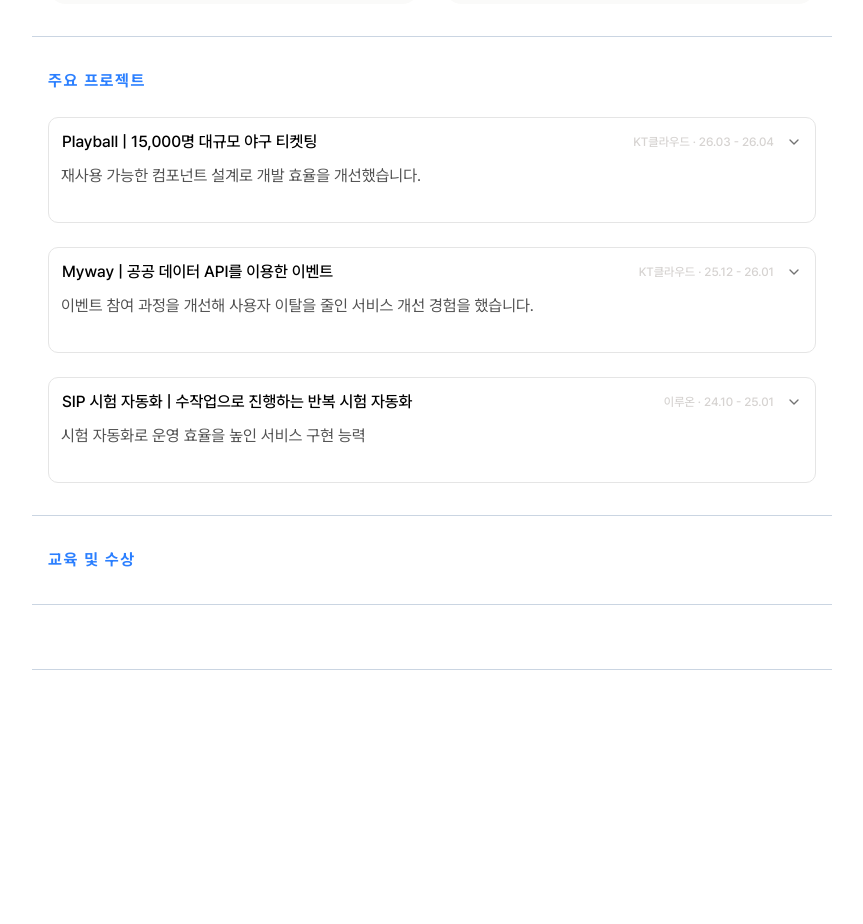
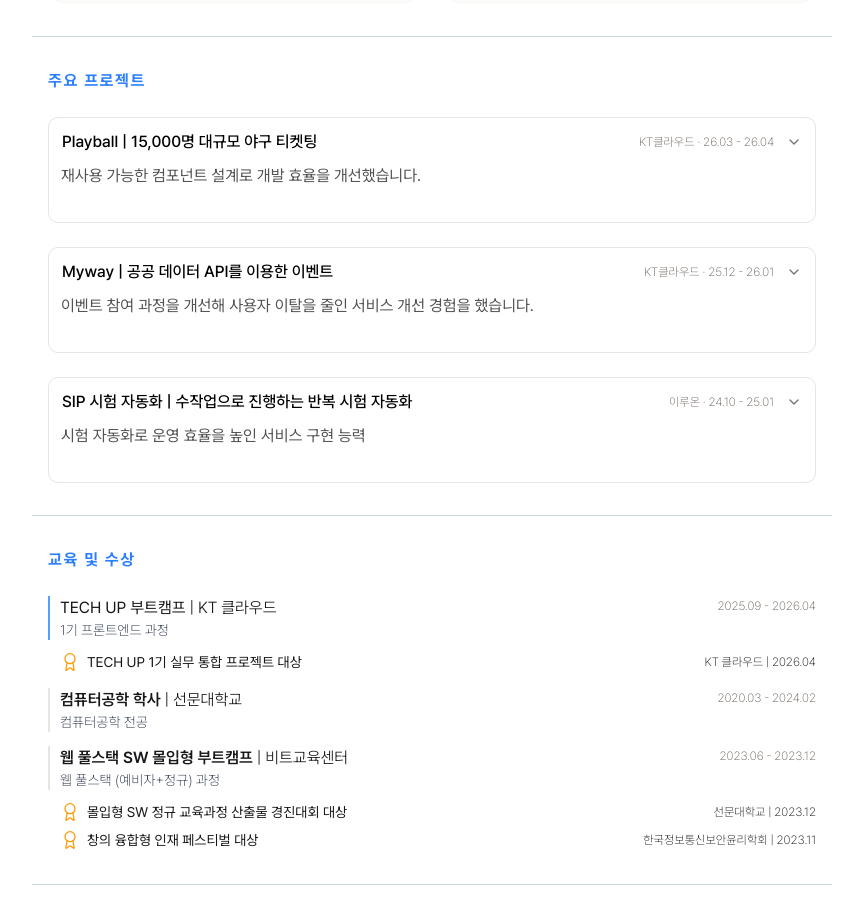
Before and after one commit to 806hyogi/hyogi-portfolio, a Next.js app: page / in a window 1280 px wide. Shown: the part 1640-2564 px from the top of the page, without its empty margins (208-1071 px from the left). Before the commit the page ends 2310 px from the top, so only its background shows below. Built offline with nearby package versions, Linux system fonts and the light colour scheme.

Commit message:
feat: 교육 및 수상 추가

```diff
--- a/components/sections/EducationSection.tsx
+++ b/components/sections/EducationSection.tsx
@@ -1,3 +1,49 @@
+import { Award } from "lucide-react";
+
+const educationItems = [
+    {
+        title: "TECH UP 부트캠프",
+        organization: "KT 클라우드",
+        description: "1기 프론트엔드 과정",
+        period: "2025.09 - 2026.04",
+        active: true,
+        awards: [
+            {
+                title: "TECH UP 1기 실무 통합 프로젝트 대상",
+                organization: "KT 클라우드",
+                date: "2026.04",
+            },
+        ],
+    },
+    {
+        title: "컴퓨터공학 학사",
+        organization: "선문대학교",
+        description: "컴퓨터공학 전공",
+        period: "2020.03 - 2024.02",
+        active: false,
+        awards: [],
+    },
+    {
+        title: "웹 풀스택 SW 몰입형 부트캠프",
+        organization: "비트교육센터",
+        description: "웹 풀스택 (예비자+정규) 과정",
+        period: "2023.06 - 2023.12",
+        active: false,
+        awards: [
+            {
+                title: "몰입형 SW 정규 교육과정 산출물 경진대회 대상",
+                organization: "선문대학교",
+                date: "2023.12",
+            },
+            {
+                title: "창의 융합형 인재 페스티벌 대상",
+                organization: "한국정보통신보안윤리학회",
+                date: "2023.11",
+            },
+        ],
+    },
+];
+
 export default function EducationSection() {
     return (
         <section
@@ -7,6 +53,63 @@ export default function EducationSection() {
             <h2 className="text-base font-bold leading-6 tracking-widest text-blue-500 dark:text-blue-400">
                 교육 및 수상
             </h2>
+
+            <div className="mt-6 flex flex-col gap-3.5">
+                {educationItems.map((item) => (
+                    <article key={item.title} className="flex flex-col gap-2.5">
+                        <div
+                            className={`flex flex-col gap-1 border-l-2 pl-2.5 sm:flex-row sm:justify-between sm:gap-4 ${item.active
+                                ? "border-blue-400"
+                                : "border-neutral-200 dark:border-slate-700"
+                                }`}
+                        >
+                            <div className="min-w-0">
+                                <h3 className="text-base leading-6 text-zinc-900 dark:text-zinc-100">
+                                    <span className={item.active ? "font-normal" : "font-semibold"}>
+                                        {item.title}
+                                    </span>
+                                    <span className="font-light"> | {item.organization}</span>
+                                </h3>
+                                <p className="text-sm font-extralight leading-5 text-gray-700 dark:text-neutral-300">
+                                    {item.description}
+                                </p>
+                            </div>
+
+                            <p className="shrink-0 text-xs font-extralight leading-5 text-stone-500 dark:text-stone-400 sm:text-right">
+                                {item.period}
+                            </p>
+                        </div>
+
+                        {item.awards.length > 0 && (
+                            <div className="flex flex-col gap-1">
+                                {item.awards.map((award) => (
+                                    <div
+                                        key={award.title}
+                                        className="flex flex-col gap-1 pl-2.5 sm:flex-row sm:items-center sm:justify-between sm:gap-4"
+                                    >
+                                        <div className="flex min-w-0 items-start gap-[5px]">
+                                            <span className="flex size-6 shrink-0 items-center justify-center">
+                                                <Award
+                                                    aria-hidden="true"
+                                                    className="size-5 text-amber-500"
+                                                    strokeWidth={1.5}
+                                                />
+                                            </span>
+                                            <p className="text-sm font-normal leading-6 text-zinc-900 dark:text-zinc-100">
+                                                {award.title}
+                                            </p>
+                                        </div>
+
+                                        <p className="shrink-0 pl-[29px] text-xs font-extralight leading-5 text-zinc-800 dark:text-neutral-300 sm:pl-0 sm:text-right">
+                                            {award.organization} | {award.date}
+                                        </p>
+                                    </div>
+                                ))}
+                            </div>
+                        )}
+                    </article>
+                ))}
+            </div>
         </section>
     );
 }
--- a/components/sections/ProjectSection.tsx
+++ b/components/sections/ProjectSection.tsx
@@ -142,7 +142,7 @@ export default function ProjectSection() {
                                     {project.title}
                                 </h3>
 
-                                <p className="max-w-full text-left text-xs font-medium leading-4 text-stone-300 dark:text-stone-500 sm:shrink-0 sm:text-right">
+                                <p className="max-w-full text-left text-xs font-extralight leading-5 text-stone-500 dark:text-stone-400 sm:shrink-0 sm:text-right">
                                     {project.organization} · {project.period}
                                 </p>
                             </div>
```
Also changed, not shown: 1 other file (tests, documents, lock files or other folders).
